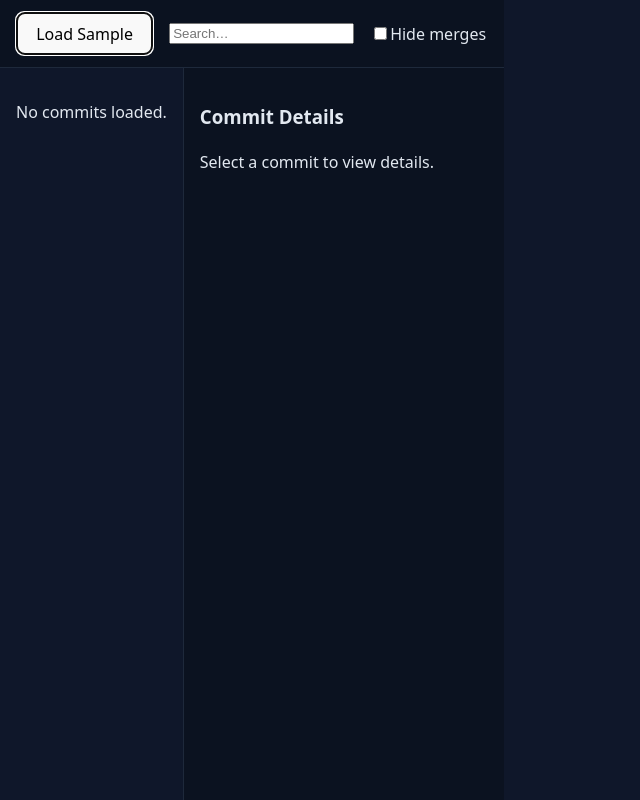
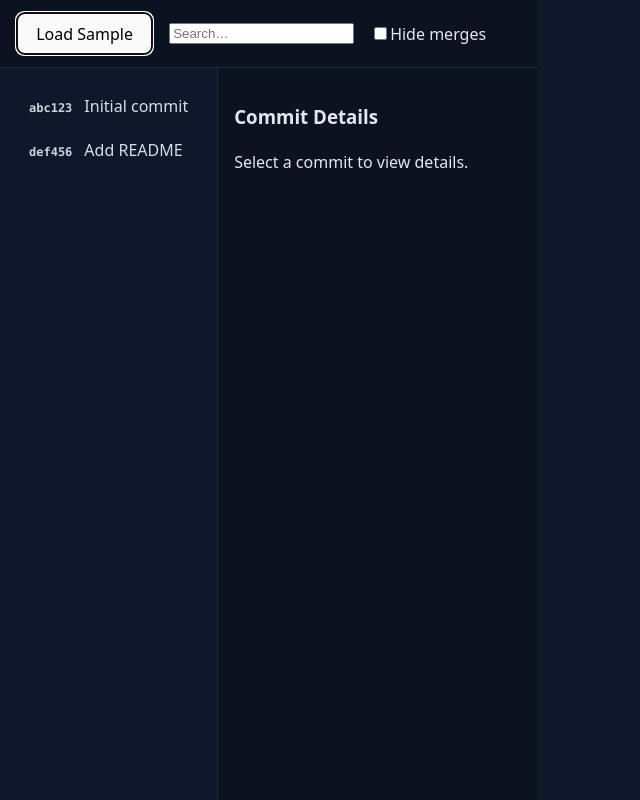
Before and after one commit to SaundersEddie/git-visual, a React (Vite) app: page / in a window 1280 px wide. Both pictures are taken after a click on the button "Load Sample". Shown: the whole page, without its empty margins (0-640 px from the left). Built offline with nearby package versions, Linux system fonts and the light colour scheme.

Commit message:
Added in sample data click, and a quick test on opening the sample data

```diff
--- a/package.json
+++ b/package.json
@@ -18,6 +18,7 @@
     "@eslint/js": "^9.39.1",
     "@testing-library/jest-dom": "^6.9.1",
     "@testing-library/react": "^16.3.2",
+    "@testing-library/user-event": "^14.6.1",
     "@types/node": "^24.10.1",
     "@types/react": "^19.2.7",
     "@types/react-dom": "^19.2.3",
--- a/src/app/App.tsx
+++ b/src/app/App.tsx
@@ -1,18 +1,37 @@
+import { useState } from 'react';
 import styles from './App.module.css';
 import Toolbar from '../components/Toolbar/Toolbar';
 import CommitList from '../components/CommitList/CommitList';
 import DetailsPanel from '../components/DetailsPanel/DetailsPanel';
+import sample from '../data/sample-history.json';
+import type { Commit } from '../core/types';
 
 export default function App() {
+  const [commits, setCommits] = useState<Commit[]>([]);
+  const [selectedSha, setSelectedSha] = useState<string | null>(null);
+
+  function handleLoadSample() {
+    setCommits(sample.commits as Commit[]);
+    setSelectedSha(null);
+  }
+
+  const selectedCommit = selectedSha
+    ? (commits.find((c) => c.sha === selectedSha) ?? null)
+    : null;
+
   return (
     <div className={styles.app} data-testid='app-root'>
-      <Toolbar />
+      <Toolbar onLoadSample={handleLoadSample} />
       <div className={styles.main}>
         <div className={styles.listArea}>
-          <CommitList />
+          <CommitList
+            commits={commits}
+            selectedSha={selectedSha}
+            onSelectSha={setSelectedSha}
+          />
         </div>
         <div className={styles.detailsArea}>
-          <DetailsPanel />
+          <DetailsPanel commit={selectedCommit} />
         </div>
       </div>
     </div>
--- a/src/components/CommitList/CommitList.module.css
+++ b/src/components/CommitList/CommitList.module.css
@@ -3,3 +3,44 @@
   overflow: auto;
   padding: 16px;
 }
+
+.list {
+  list-style: none;
+  padding: 0;
+  margin: 0;
+}
+
+.row {
+  width: 100%;
+  text-align: left;
+  display: flex;
+  gap: 12px;
+  align-items: baseline;
+  padding: 10px 12px;
+  border: 1px solid transparent;
+  border-radius: 8px;
+  background: transparent;
+  color: inherit;
+  cursor: pointer;
+}
+
+.row:hover {
+  background-color: rgba(148, 163, 184, 0.08);
+}
+
+.selected {
+  border-color: #334155;
+  background-color: rgba(148, 163, 184, 0.12);
+}
+
+.sha {
+  font-family:
+    ui-monospace, SFMono-Regular, Menlo, Monaco, Consolas, 'Liberation Mono',
+    'Courier New', monospace;
+  font-size: 12px;
+  opacity: 0.9;
+}
+
+.msg {
+  opacity: 0.95;
+}
--- a/src/components/CommitList/CommitList.tsx
+++ b/src/components/CommitList/CommitList.tsx
@@ -1,9 +1,44 @@
 import styles from './CommitList.module.css';
+import type { Commit } from '../../core/types';
 
-export default function CommitList() {
+type Props = {
+  commits: Commit[];
+  selectedSha: string | null;
+  onSelectSha: (sha: string) => void;
+};
+
+export default function CommitList({
+  commits,
+  selectedSha,
+  onSelectSha,
+}: Props) {
+  if (commits.length === 0) {
+    return (
+      <div className={styles.container} data-testid='commit-list'>
+        <p>No commits loaded.</p>
+      </div>
+    );
+  }
+
   return (
     <div className={styles.container} data-testid='commit-list'>
-      <p>No commits loaded.</p>
+      <ul className={styles.list}>
+        {commits.map((c) => {
+          const isSelected = c.sha === selectedSha;
+          return (
+            <li key={c.sha}>
+              <button
+                type='button'
+                className={`${styles.row} ${isSelected ? styles.selected : ''}`}
+                onClick={() => onSelectSha(c.sha)}
+              >
+                <strong className={styles.sha}>{c.sha}</strong>
+                <span className={styles.msg}>{c.message}</span>
+              </button>
+            </li>
+          );
+        })}
+      </ul>
     </div>
   );
 }
--- a/src/components/DetailsPanel/DetailsPanel.module.css
+++ b/src/components/DetailsPanel/DetailsPanel.module.css
@@ -1,3 +1,22 @@
 .container {
   padding: 16px;
 }
+
+.block {
+  margin-top: 12px;
+}
+
+.label {
+  font-size: 12px;
+  opacity: 0.7;
+  margin-bottom: 4px;
+}
+
+.mono {
+  font-family:
+    ui-monospace, SFMono-Regular, Menlo, Monaco, Consolas, 'Liberation Mono',
+    'Courier New', monospace;
+  font-size: 12px;
+  opacity: 0.95;
+  word-break: break-all;
+}
--- a/src/components/DetailsPanel/DetailsPanel.tsx
+++ b/src/components/DetailsPanel/DetailsPanel.tsx
@@ -1,10 +1,59 @@
 import styles from './DetailsPanel.module.css';
+import type { Commit } from '../../core/types';
 
-export default function DetailsPanel() {
+type Props = {
+  commit: Commit | null;
+};
+
+export default function DetailsPanel({ commit }: Props) {
+  if (!commit) {
+    return (
+      <div className={styles.container} data-testid='details-panel'>
+        <h3>Commit Details</h3>
+        <p>Select a commit to view details.</p>
+      </div>
+    );
+  }
+
   return (
     <div className={styles.container} data-testid='details-panel'>
       <h3>Commit Details</h3>
-      <p>Select a commit to view details.</p>
+
+      <div className={styles.block}>
+        <div className={styles.label}>SHA</div>
+        <div className={styles.mono}>{commit.sha}</div>
+      </div>
+
+      <div className={styles.block}>
+        <div className={styles.label}>Message</div>
+        <div>{commit.message}</div>
+      </div>
+
+      <div className={styles.block}>
+        <div className={styles.label}>Author</div>
+        <div>{commit.author}</div>
+      </div>
+
+      <div className={styles.block}>
+        <div className={styles.label}>Date</div>
+        <div>{commit.date}</div>
+      </div>
+
+      <div className={styles.block}>
+        <div className={styles.label}>Parents</div>
+        <div className={styles.mono}>
+          {(commit.parents?.length ?? 0) === 0
+            ? '(none)'
+            : commit.parents.join(', ')}
+        </div>
+      </div>
+
+      <div className={styles.block}>
+        <div className={styles.label}>Refs</div>
+        <div className={styles.mono}>
+          {(commit.refs?.length ?? 0) === 0 ? '(none)' : commit.refs.join(', ')}
+        </div>
+      </div>
     </div>
   );
 }
--- a/src/components/Toolbar/Toolbar.tsx
+++ b/src/components/Toolbar/Toolbar.tsx
@@ -1,9 +1,13 @@
 import styles from './Toolbar.module.css';
 
-export default function Toolbar() {
+type Props = {
+  onLoadSample: () => void;
+};
+
+export default function Toolbar({ onLoadSample }: Props) {
   return (
     <div className={styles.toolbar} data-testid='toolbar'>
-      <button>Load Sample</button>
+      <button onClick={onLoadSample}>Load Sample</button>
       <input placeholder='Search…' />
       <label>
         <input type='checkbox' />
--- /dev/null
+++ b/src/core/types.ts
@@ -0,0 +1,8 @@
+export type Commit = {
+  sha: string;
+  parents: string[];
+  author: string;
+  date: string;
+  message: string;
+  refs: string[];
+};
--- /dev/null
+++ b/src/data/sample-history.json
@@ -0,0 +1,21 @@
+{
+  "repoName": "demo-repo",
+  "commits": [
+    {
+      "sha": "abc123",
+      "parents": [],
+      "author": "Dev A",
+      "date": "2026-02-10T10:00:00.000Z",
+      "message": "Initial commit",
+      "refs": ["main"]
+    },
+    {
+      "sha": "def456",
+      "parents": ["abc123"],
+      "author": "Dev A",
+      "date": "2026-02-10T11:00:00.000Z",
+      "message": "Add README",
+      "refs": []
+    }
+  ]
+}
```
Also changed, not shown: 2 other files (tests, documents, lock files or other folders).
